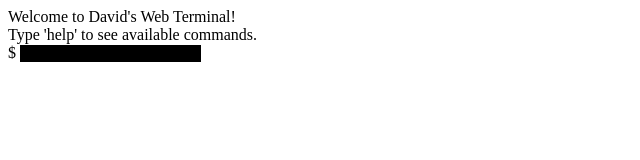
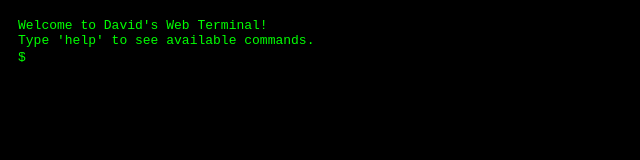
Before and after one commit to DevEzro/terminal-web-test, a plain HTML site: page index.html in a window 1280 px wide. Shown: the whole page, without its empty margins (0-640 px from the left). Drawn offline with Linux system fonts and the light colour scheme.

Commit message:
add external css

```diff
--- a/index.html
+++ b/index.html
@@ -1,5 +1,10 @@
 <html>
-    <div id="terminal"></div>
+    <head>
+        <link rel="stylesheet" href="styles.css">
+    </head>
+    <body>
+        <div id="terminal"></div>
+    </body>
     <script>
         const terminal = document.getElementById("terminal");
 
--- a/style.css
+++ b/styles.css
@@ -1,9 +1,13 @@
 #terminal {
   width: 100%;
   height: 500px;
-  background-color: #000;
+  background-color: #000000;
   color: #0f0;
   font-family: monospace;
   padding: 10px;
   overflow-y: auto;
 }
+
+body {
+  background-color: #000000;
+}
```
